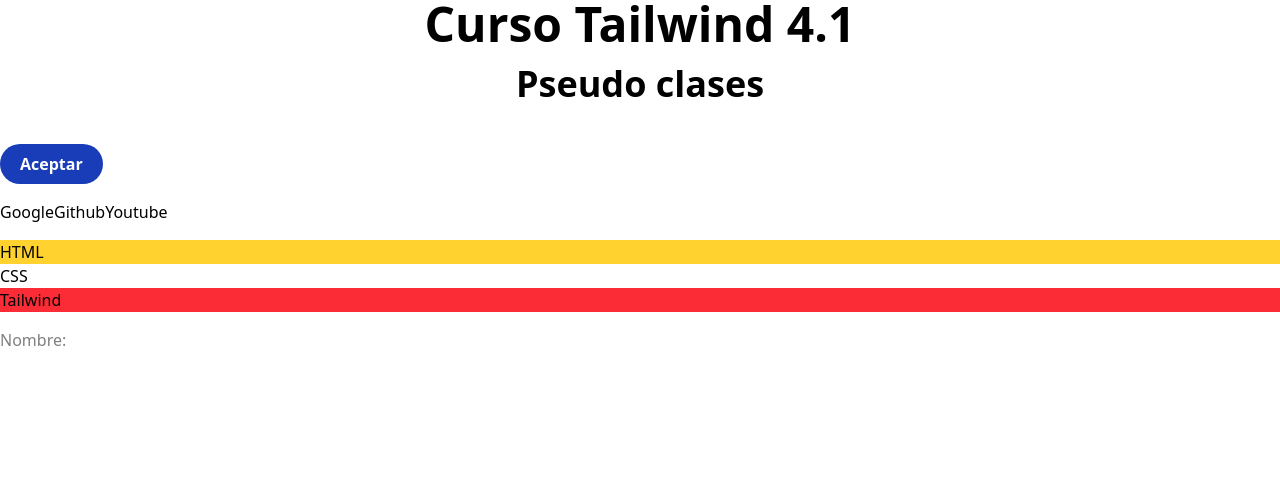
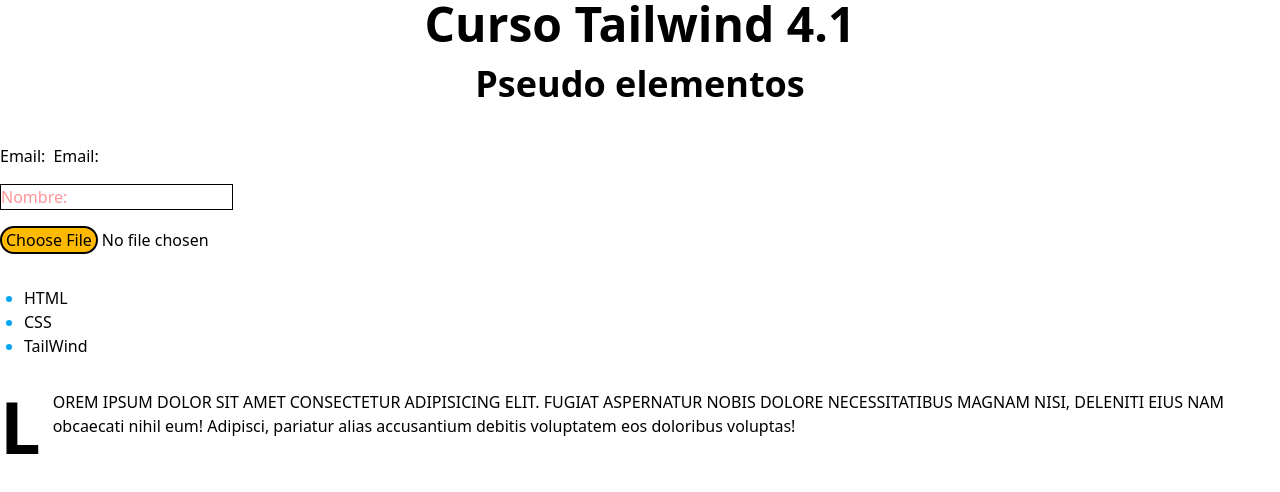
Before and after one commit to ChuchitaFuentes/DEVF_EXTENSION_FRONTEND_2025, a React (Vite) app in the folder 5_REACT_AVANZADO/EXTRAS/prueba_tailwind/: page / in a window 1280 px wide. Shown: the top 492 px of the page. Built offline with nearby package versions, Linux system fonts and the light colour scheme.

Commit message:
Pseudo elementos

```diff
--- a/5_REACT_AVANZADO/EXTRAS/prueba_tailwind/src/App.jsx
+++ b/5_REACT_AVANZADO/EXTRAS/prueba_tailwind/src/App.jsx
@@ -9,19 +9,20 @@
 
     <>
       <h1 className='text-center font-bold mb-4 text-5xl'>Curso Tailwind 4.1</h1>
-      <h2 className='text-center font-bold mb-10 text-4xl'>Pseudo clases</h2>
-       <button className='bg-blue-800 text-white px-5 py-2 rounded-full font-semibold hover:bg-blue-300 cursor-pointer focus:outline-2 focus:outline-red-400 active:bg-amber-400 mb-4'>Aceptar</button>
-       <div className='mb-4'>
-        <a href="https://www.google.com" className="visited:text-green-500" target="_blank">Google</a>
-        <a href="https://www.github.com" className="visited:text-green-500" target="_blank">Github</a>
-        <a href="https://www.youtube.com" className="visited:text-green-500" target="_blank">Youtube</a>
-       </div>
-       <ul className='mb-4'>
-        <li className="first:bg-amber-300 last:bg-red-500 only:bg-blue-300">HTML</li>
-        <li className="first:bg-amber-300 last:bg-red-500 only:bg-blue-300">CSS</li>
-        <li className="first:bg-amber-300 last:bg-red-500 only:bg-blue-300">Tailwind</li>
-       </ul>
-       <input type="text" placeholder='Nombre:' className='disabled:bg-gray-300 required:border-red-500' />
+      <h2 className='text-center font-bold mb-10 text-4xl'>Pseudo elementos</h2>
+      <label for="" className='after:content-["*"] after:text-red-600 after:font after:ml-1'>Email:</label>
+      <label for="" className='before:content-["*"] before:text-red-600 before:font before:ml-1'>Email:</label>
+
+      <div className='mt-4'>
+        <input type="text" className='border placeholder:text-red-500/50' placeholder='Nombre:' />
+      </div>
+      <input type="file" className='mt-4 file:bg-amber-400 file:border-2 file:rounded-full file:px-1 file:cursor-pointer mb-4'/>
+      <ul role="list"className='list-disc ml-2 marker:text-sky-500 p-4 mb-4'>
+        <li className="">HTML</li>
+        <li className="">CSS</li>
+        <li className="">TailWind</li>
+      </ul>
+      <p className='selection:bg-green-300 selection:text-white first-line:uppercase first-letter:font-bold first-letter:text-7xl first-letter:float-left first-letter:mr-3'>Lorem ipsum dolor sit amet consectetur adipisicing elit. Fugiat aspernatur nobis dolore necessitatibus magnam nisi, deleniti eius nam obcaecati nihil eum! Adipisci, pariatur alias accusantium debitis voluptatem eos doloribus voluptas!</p>
     </>
   )
 }
```
